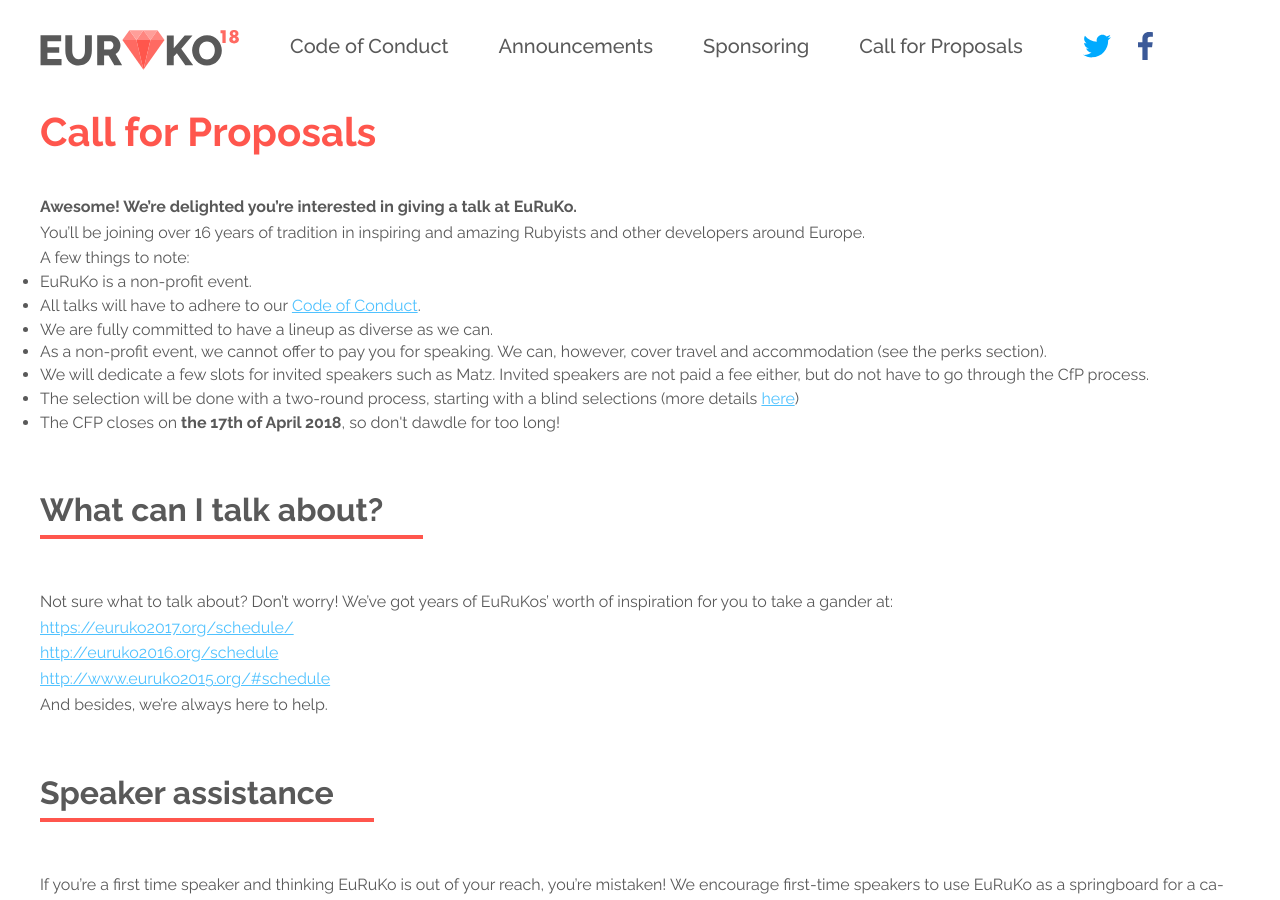
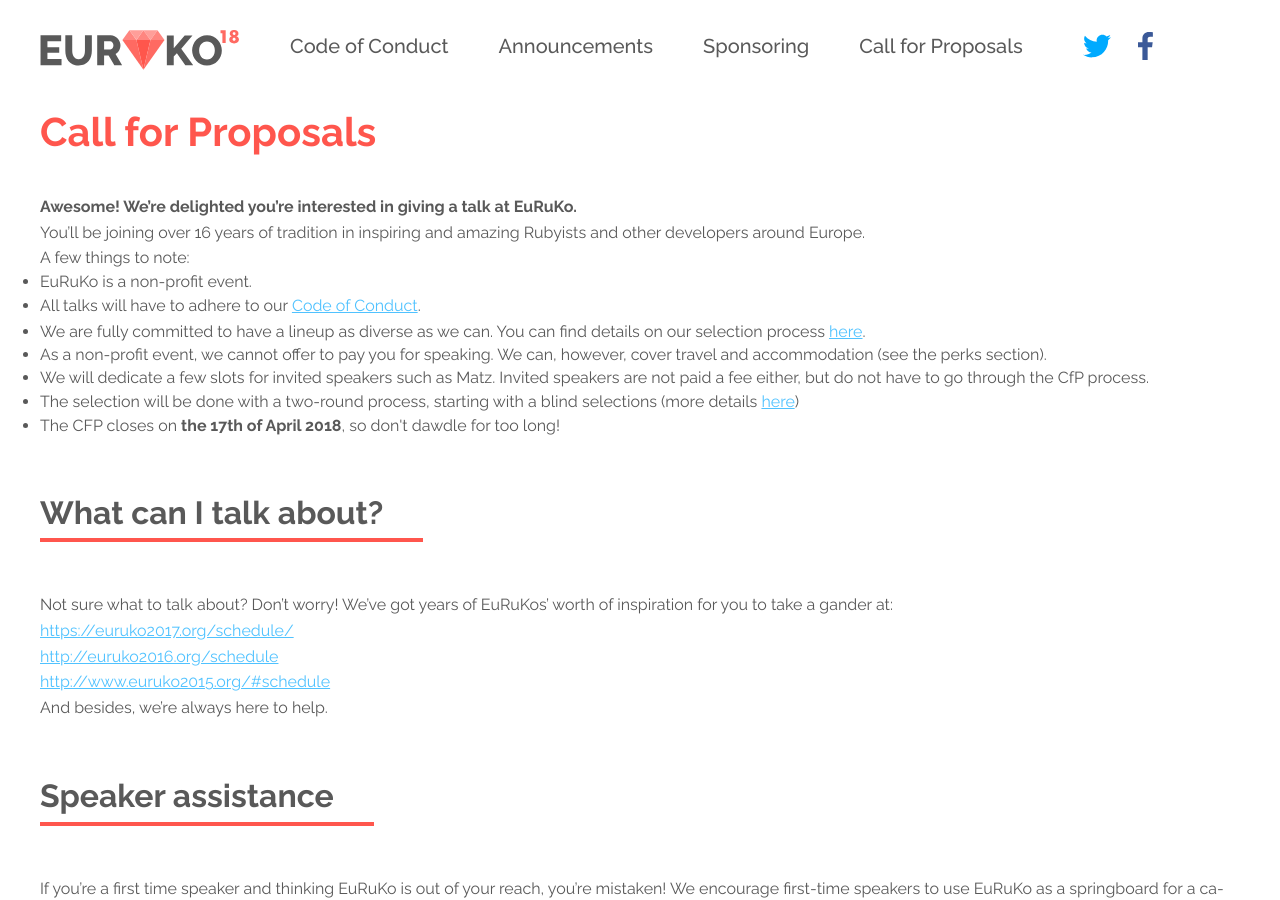
Before and after one commit to euruko/euruko2018.github.io, a Jekyll site: the page built from cfp.html, in a window 1280 px wide and 900 px high. Built offline with Jekyll 4.4.1, drawn with Linux system fonts in a browser that asks for light colours.

Commit message:
Update cfp.html

```diff
--- a/cfp.html
+++ b/cfp.html
@@ -18,7 +18,7 @@
             <ul>
                 <li>EuRuKo is a non-profit event.</li>
                 <li>All talks will have to adhere to our <a href="/coc">Code of Conduct</a>.</li>
-                <li>We are fully committed to have a lineup as diverse as we can.</li>
+                <li>We are fully committed to have a lineup as diverse as we can. You can find details on our selection process <a href="http://cfp.euruko2018.org/events/euruko2018">here</a>.</li>
                 <li>As a non-profit event, we cannot offer to pay you for speaking. We can, however, cover travel and accommodation (see the perks section).</li>
                 <li>We will dedicate a few slots for invited speakers such as Matz. Invited speakers are not paid a fee either, but do not have to go through the CfP process.</li>
                 <li>The selection will be done with a two-round process, starting with a blind selections
```
